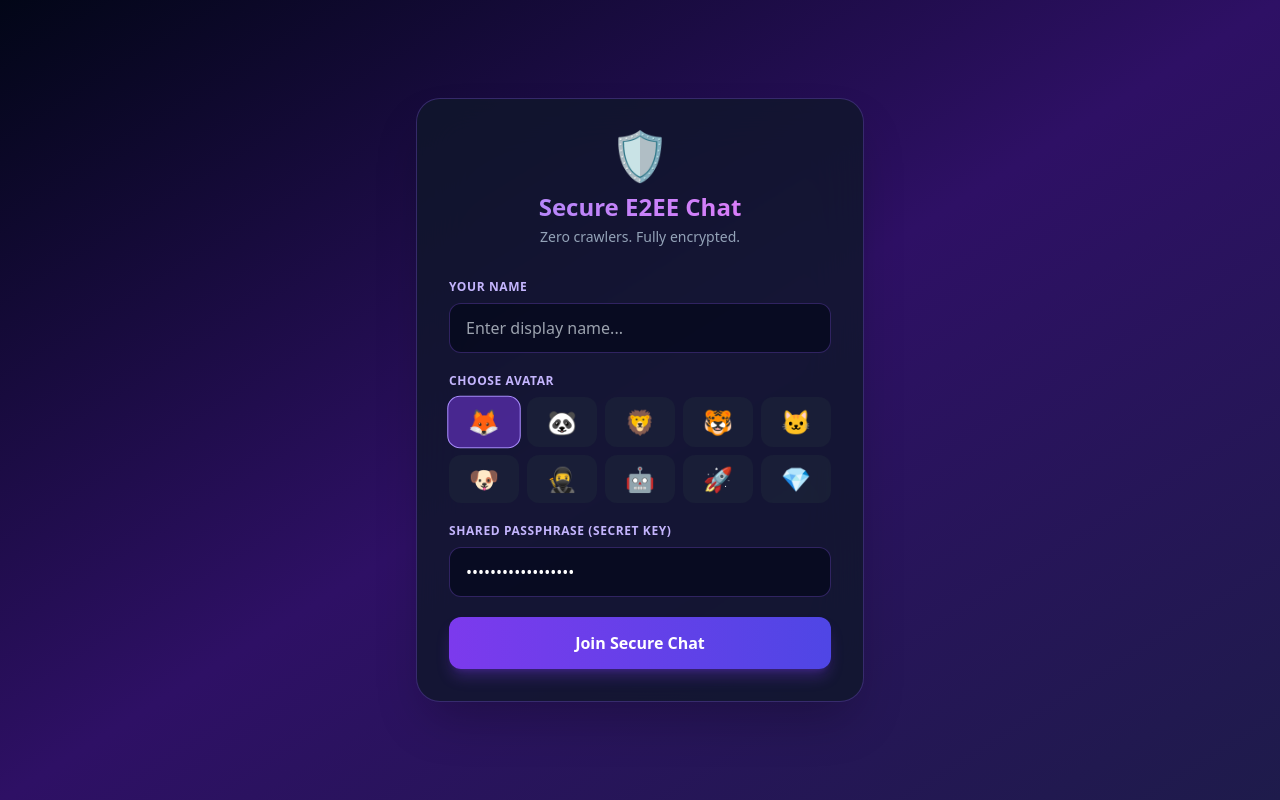
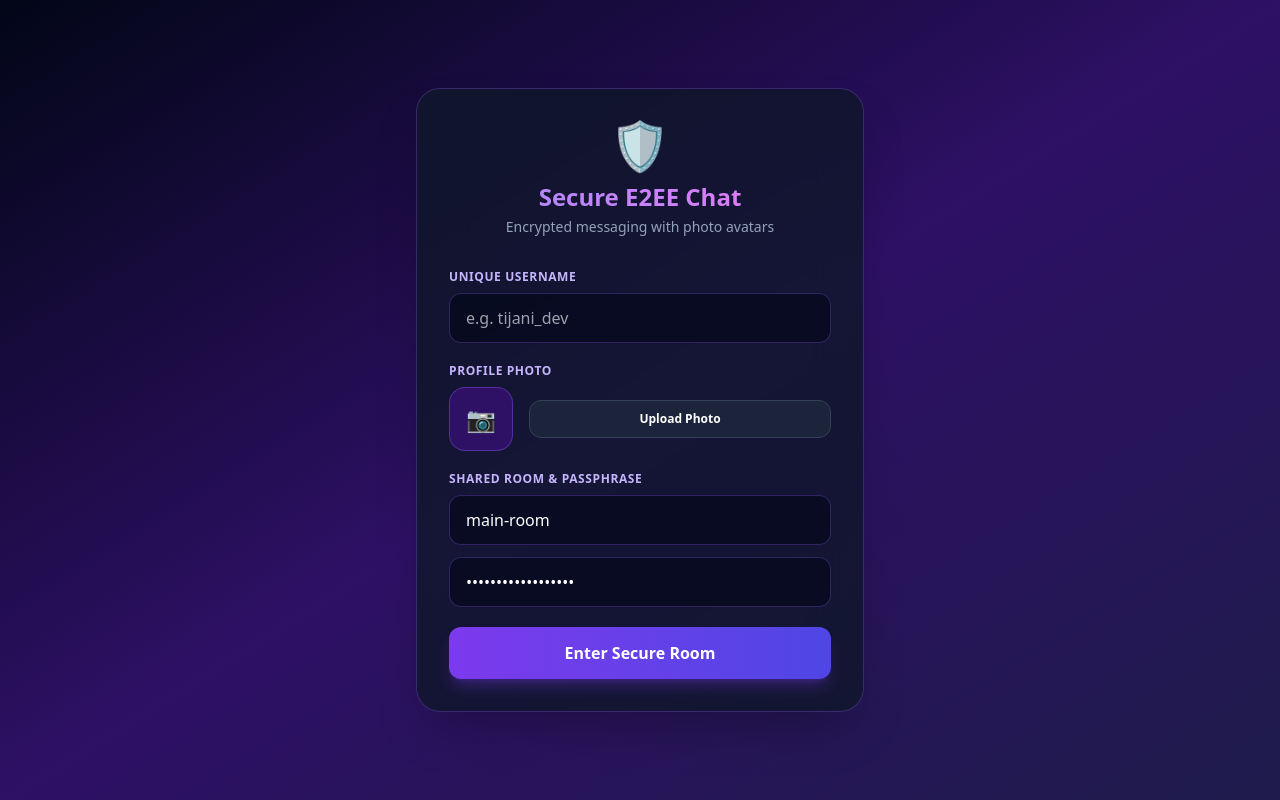
Before and after one commit to chatme-up/Chat-chat, a React (Vite) app: page / in a window 1280 px wide. Built offline with nearby package versions, Linux system fonts and the light colour scheme.

Commit message:
Refactor avatar handling and user profiles
Updated avatar handling and added support for image uploads. Enhanced user profile management with display names and improved message handling.

```diff
--- a/src/App.jsx
+++ b/src/App.jsx
@@ -2,10 +2,9 @@ import React, { useState, useEffect, useRef } from "react";
 import { initializeApp } from "firebase/app";
 import {
   getFirestore, collection, addDoc, query, orderBy,
-  onSnapshot, deleteDoc, doc, setDoc
+  onSnapshot, deleteDoc, doc, setDoc, getDocs
 } from "firebase/firestore";
 
-// Your exact Firebase configuration keys plugged in
 const firebaseConfig = {
   apiKey: "AIzaSyBB_8Uq6pCSE8qqju6aknEt2V9uArkmBoc",
   authDomain: "encryptedchat-fbeea.firebaseapp.com",
@@ -84,8 +83,13 @@ export default function ChatApp() {
   const [passphrase, setPassphrase] = useState("my-secret-room-key");
   const [isUnlocked, setIsUnlocked] = useState(false);
   const [username, setUsername] = useState("");
-  const [avatar, setAvatar] = useState("🦊");
+  const [avatarImage, setAvatarImage] = useState(null);
   const [room, setRoom] = useState("main-room");
+
+  // Search & directory states
+  const [searchQuery, setSearchQuery] = useState("");
+  const [activeUsers, setActiveUsers] = useState([]);
+
   const [messages, setMessages] = useState([]);
   const [inputText, setInputText] = useState("");
   const [profiles, setProfiles] = useState({});
@@ -98,8 +102,6 @@ export default function ChatApp() {
   // Image lightbox
   const [lightboxImage, setLightboxImage] = useState(null);
   const messagesEndRef = useRef(null);
-
-  const avatars = ["🦊", "🐼", "🦁", "🐯", "🐱", "🐶", "🥷", "🤖", "🚀", "💎"];
 
   useEffect(() => {
     messagesEndRef.current?.scrollIntoView({ behavior: "smooth" });
@@ -124,13 +126,17 @@ export default function ChatApp() {
       setMessages(loadedMsgs);
     });
 
-    // Real-time profiles listener
+    // Real-time profiles listener for this room
     const unsubProfiles = onSnapshot(collection(db, "chats", room, "profiles"), (snapshot) => {
       const profs = {};
+      const usersList = [];
       snapshot.forEach(doc => {
-        profs[doc.id] = doc.data();
+        const data = doc.data();
+        profs[doc.id] = data;
+        usersList.push(data);
       });
       setProfiles(profs);
+      setActiveUsers(usersList);
     });
 
     return () => {
@@ -139,15 +145,27 @@ export default function ChatApp() {
     };
   }, [isUnlocked, room, passphrase]);
 
+  const handleAvatarFileSelect = (e) => {
+    const file = e.target.files[0];
+    if (!file) return;
+    const reader = new FileReader();
+    reader.onloadend = () => {
+      setAvatarImage(reader.result);
+    };
+    reader.readAsDataURL(file);
+  };
+
   const handleLogin = async (e) => {
     e.preventDefault();
-    if (!username.trim()) return;
+    const cleanUsername = username.trim().toLowerCase();
+    if (!cleanUsername) return;
     setIsUnlocked(true);
 
     try {
-      await setDoc(doc(db, "chats", room, "profiles", username), {
-        username,
-        avatar,
+      await setDoc(doc(db, "chats", room, "profiles", cleanUsername), {
+        username: cleanUsername,
+        displayName: username.trim(),
+        avatarImage: avatarImage || "https://api.dicebear.com/7.x/bottts/svg?seed=" + cleanUsername,
         lastSeen: Date.now()
       });
     } catch (err) {
@@ -160,7 +178,7 @@ export default function ChatApp() {
     const ciphertext = await encryptData(content, passphrase);
 
     await addDoc(collection(db, "chats", room, "messages"), {
-      sender: username,
+      sender: username.trim().toLowerCase(),
       type, // 'text', 'image', 'audio'
       ciphertext,
       timestamp: Date.now(),
@@ -182,23 +200,26 @@ export default function ChatApp() {
     setMessages(prev => prev.map(m => {
       if (m.id === msgId) {
         const hiddenList = m.deletedFor || [];
-        return { ...m, deletedFor: [...hiddenList, username] };
+        return { ...m, deletedFor: [...hiddenList, username.trim().toLowerCase()] };
       }
       return m;
     }));
   };
 
-  // Voice recording handlers
+  // Fixed Voice recording handlers with MIME type fallback
   const startRecording = async () => {
     audioChunksRef.current = [];
     try {
       const stream = await navigator.mediaDevices.getUserMedia({ audio: true });
-      mediaRecorderRef.current = new MediaRecorder(stream);
+      const mimeType = MediaRecorder.isTypeSupported('audio/webm') ? 'audio/webm' : 'audio/mp4';
+      mediaRecorderRef.current = new MediaRecorder(stream, { mimeType });
+
       mediaRecorderRef.current.ondataavailable = (event) => {
         if (event.data.size > 0) audioChunksRef.current.push(event.data);
       };
+
       mediaRecorderRef.current.onstop = async () => {
-        const audioBlobObj = new Blob(audioChunksRef.current, { type: 'audio/webm' });
+        const audioBlobObj = new Blob(audioChunksRef.current, { type: mimeType });
         const reader = new FileReader();
         reader.readAsDataURL(audioBlobObj);
         reader.onloadend = async () => {
@@ -206,10 +227,11 @@ export default function ChatApp() {
           await sendMessage("audio", base64Audio);
         };
       };
+
       mediaRecorderRef.current.start();
       setIsRecording(true);
     } catch (err) {
-      alert("Microphone access denied or unavailable.");
+      alert("Microphone access denied or unsupported on this browser.");
     }
   };
 
@@ -239,42 +261,53 @@ export default function ChatApp() {
           <div className="text-center mb-8">
             <div className="text-5xl mb-3">🛡️</div>
             <h1 className="text-2xl font-bold bg-gradient-to-r from-violet-400 to-fuchsia-400 bg-clip-text text-transparent">Secure E2EE Chat</h1>
-            <p className="text-slate-400 text-sm mt-1">Zero crawlers. Fully encrypted.</p>
+            <p className="text-slate-400 text-sm mt-1">Encrypted messaging with photo avatars</p>
           </div>
           <form onSubmit={handleLogin} className="space-y-5">
             <div>
-              <label className="block text-xs uppercase tracking-wider text-violet-300 font-semibold mb-2">Your Name</label>
+              <label className="block text-xs uppercase tracking-wider text-violet-300 font-semibold mb-2">Unique Username</label>
               <input
                 type="text"
                 value={username}
                 onChange={(e) => setUsername(e.target.value)}
-                placeholder="Enter display name..."
+                placeholder="e.g. tijani_dev"
                 className="w-full bg-slate-950/60 border border-violet-500/30 rounded-xl px-4 py-3 text-white focus:outline-none focus:border-violet-500 transition"
                 required
               />
             </div>
+
             <div>
-              <label className="block text-xs uppercase tracking-wider text-violet-300 font-semibold mb-2">Choose Avatar</label>
-              <div className="grid grid-cols-5 gap-2">
-                {avatars.map(av => (
-                  <button
-                    type="button"
-                    key={av}
-                    onClick={() => setAvatar(av)}
-                    className={`text-2xl p-2 rounded-xl transition ${avatar === av ? 'bg-violet-600/50 border border-violet-400 scale-105' : 'bg-slate-800/50 hover:bg-slate-800'}`}
-                  >
-                    {av}
-                  </button>
-                ))}
+              <label className="block text-xs uppercase tracking-wider text-violet-300 font-semibold mb-2">Profile Photo</label>
+              <div className="flex items-center gap-4">
+                <div className="w-16 h-16 rounded-2xl bg-violet-950 border border-violet-500/40 overflow-hidden flex items-center justify-center">
+                  {avatarImage ? (
+                    <img src={avatarImage} alt="Avatar preview" className="w-full h-full object-cover" />
+                  ) : (
+                    <span className="text-2xl">📷</span>
+                  )}
+                </div>
+                <label className="flex-1 py-2.5 px-4 bg-slate-800/80 hover:bg-slate-800 border border-slate-700 rounded-xl text-xs font-semibold cursor-pointer text-center transition">
+                  Upload Photo
+                  <input type="file" accept="image/*" onChange={handleAvatarFileSelect} className="hidden" />
+                </label>
               </div>
             </div>
+
             <div>
-              <label className="block text-xs uppercase tracking-wider text-violet-300 font-semibold mb-2">Shared Passphrase (Secret Key)</label>
+              <label className="block text-xs uppercase tracking-wider text-violet-300 font-semibold mb-2">Shared Room & Passphrase</label>
+              <input
+                type="text"
+                value={room}
+                onChange={(e) => setRoom(e.target.value)}
+                placeholder="Room name..."
+                className="w-full bg-slate-950/60 border border-violet-500/30 rounded-xl px-4 py-3 text-white focus:outline-none focus:border-violet-500 mb-3 transition"
+                required
+              />
               <input
                 type="password"
                 value={passphrase}
                 onChange={(e) => setPassphrase(e.target.value)}
-                placeholder="Shared secret passphrase..."
+                placeholder="Shared secret key..."
                 className="w-full bg-slate-950/60 border border-violet-500/30 rounded-xl px-4 py-3 text-white focus:outline-none focus:border-violet-500 transition"
                 required
               />
@@ -283,7 +316,7 @@ export default function ChatApp() {
               type="submit"
               className="w-full py-3.5 bg-gradient-to-r from-violet-600 to-indigo-600 hover:from-violet-500 hover:to-indigo-500 text-white font-semibold rounded-xl shadow-lg shadow-violet-600/30 transition transform active:scale-95"
             >
-              Join Secure Chat
+              Enter Secure Room
             </button>
           </form>
         </div>
@@ -291,41 +324,81 @@ export default function ChatApp() {
     );
   }
 
+  const filteredUsers = activeUsers.filter(u =>
+    u.displayName.toLowerCase().includes(searchQuery.toLowerCase())
+  );
+
   return (
     <div className="flex flex-col h-screen bg-slate-950 text-white font-sans overflow-hidden">
       {/* Header */}
-      <header className="bg-slate-900/90 backdrop-blur-md border-b border-violet-500/20 px-4 py-3 flex items-center justify-between z-10">
+      <header className="bg-slate-900/90 backdrop-blur-md border-b border-violet-500/20 px-4 py-3 flex flex-col gap-3 z-10">
+        <div className="flex items-center justify-between">
           <div className="flex items-center space-x-3">
-          <div className="text-3xl bg-violet-900/50 p-2 rounded-2xl border border-violet-500/30">{avatar}</div>
+            <img
+              src={avatarImage || "https://api.dicebear.com/7.x/bottts/svg?seed=" + username}
+              alt="My avatar"
+              className="w-10 h-10 rounded-xl object-cover border border-violet-500/40"
+            />
             <div>
               <h2 className="font-bold text-base flex items-center gap-2">
                 {username} <span className="w-2 h-2 rounded-full bg-emerald-400 inline-block animate-pulse"></span>
               </h2>
-            <p className="text-xs text-violet-400/80 font-mono">Room: {room} • E2EE Active</p>
+              <p className="text-xs text-violet-400/80 font-mono">Room: {room}</p>
             </div>
           </div>
           <button
             onClick={() => setIsUnlocked(false)}
             className="text-xs px-3 py-1.5 rounded-lg bg-slate-800 hover:bg-rose-900/40 border border-slate-700 hover:border-rose-500/40 transition text-slate-300 hover:text-rose-300"
           >
-          Lock / Exit
+            Switch Room
           </button>
+        </div>
+
+        {/* User Search Bar & Active Peers Directory */}
+        <div className="flex items-center gap-2 bg-slate-950/60 border border-violet-500/20 rounded-xl px-3 py-1.5">
+          <span className="text-sm">🔍</span>
+          <input
+            type="text"
+            value={searchQuery}
+            onChange={(e) => setSearchQuery(e.target.value)}
+            placeholder="Search active users in room..."
+            className="bg-transparent text-xs w-full focus:outline-none text-white placeholder-slate-500"
+          />
+          {searchQuery && (
+            <button onClick={() => setSearchQuery("")} className="text-xs text-slate-400 hover:text-white">✕</button>
+          )}
+        </div>
+
+        {/* Horizontal Active Users Bar */}
+        <div className="flex items-center gap-2 overflow-x-auto pb-1 text-xs">
+          <span className="text-slate-400 font-mono text-[10px] uppercase">Active:</span>
+          {filteredUsers.map(u => (
+            <div key={u.username} className="flex items-center gap-1.5 bg-violet-950/50 border border-violet-500/30 px-2.5 py-1 rounded-full whitespace-nowrap">
+              <img src={u.avatarImage} alt="" className="w-4 h-4 rounded-full object-cover" />
+              <span>{u.displayName}</span>
+            </div>
+          ))}
+        </div>
       </header>
 
       {/* Message Feed */}
       <div className="flex-1 overflow-y-auto p-4 space-y-4 bg-gradient-to-b from-slate-950 via-slate-900 to-slate-950">
         {messages.map((msg) => {
-          if (msg.deletedFor && msg.deletedFor.includes(username)) return null;
-          const isMe = msg.sender === username;
-          const senderProfile = profiles[msg.sender] || { avatar: "👤" };
+          const myKey = username.trim().toLowerCase();
+          if (msg.deletedFor && msg.deletedFor.includes(myKey)) return null;
+          const isMe = msg.sender === myKey;
+          const senderProfile = profiles[msg.sender] || {
+            displayName: msg.sender,
+            avatarImage: "https://api.dicebear.com/7.x/bottts/svg?seed=" + msg.sender
+          };
 
           return (
             <div key={msg.id} className={`flex items-end gap-2 ${isMe ? 'flex-row-reverse' : 'flex-row'}`}>
-              <div className="text-2xl mb-1">{senderProfile.avatar}</div>
+              <img src={senderProfile.avatarImage} alt="" className="w-8 h-8 rounded-xl object-cover mb-1 border border-violet-500/30" />
               <div className={`max-w-[75%] rounded-2xl px-4 py-3 shadow-lg relative group border ${isMe ? 'bg-gradient-to-br from-violet-600 to-indigo-600 border-violet-400/30 text-white rounded-br-none' : 'bg-slate-900/90 border-slate-800 text-slate-100 rounded-bl-none'}`}>
 
                 <div className="flex items-center justify-between gap-4 mb-1 text-[11px] opacity-80">
-                  <span className="font-semibold">{msg.sender}</span>
+                  <span className="font-semibold">{senderProfile.displayName}</span>
                   <span className="font-mono">{new Date(msg.timestamp).toLocaleTimeString([], { hour: '2-digit', minute: '2-digit' })}</span>
                 </div>
 
```
Lines whose indentation alone changed are shown as unchanged.
